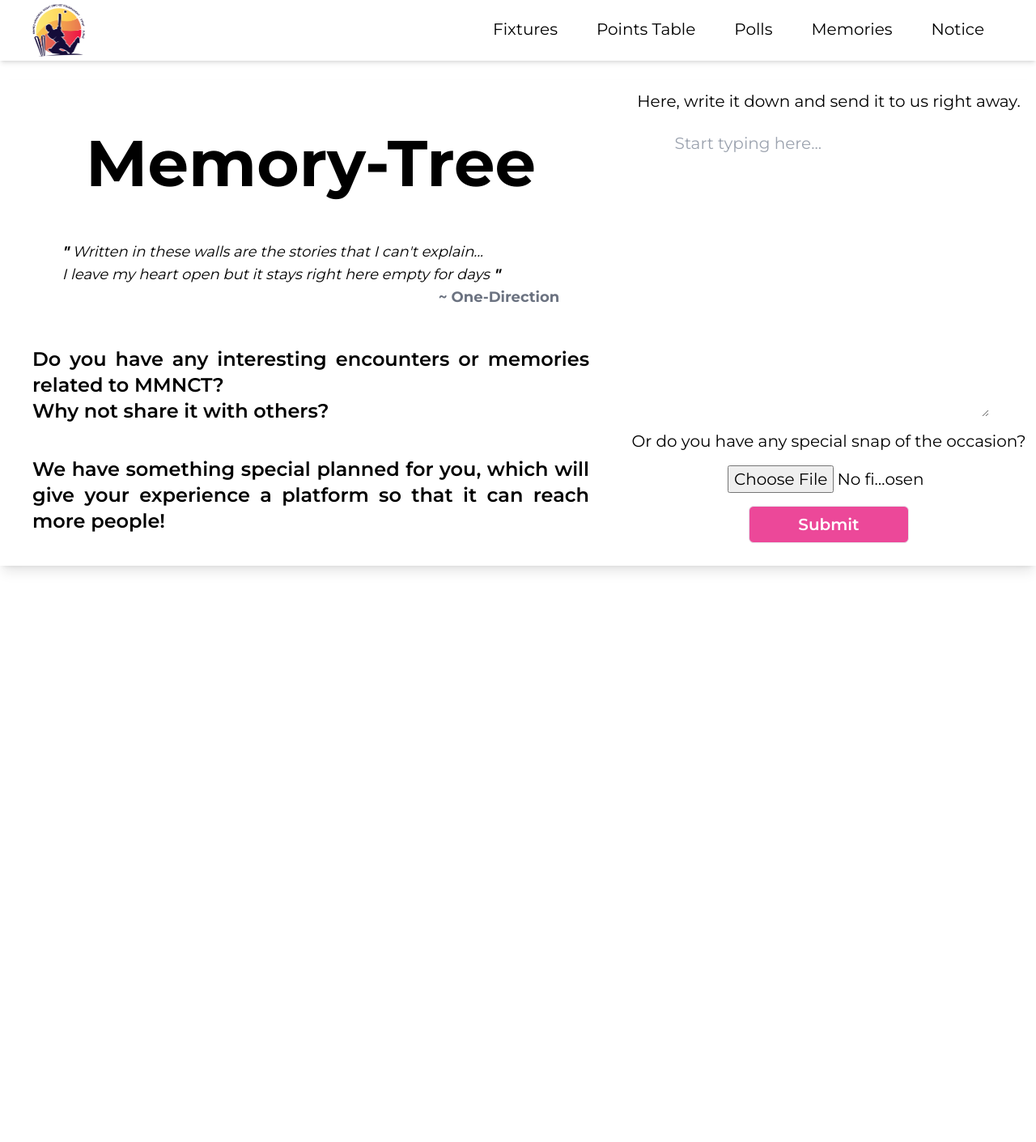
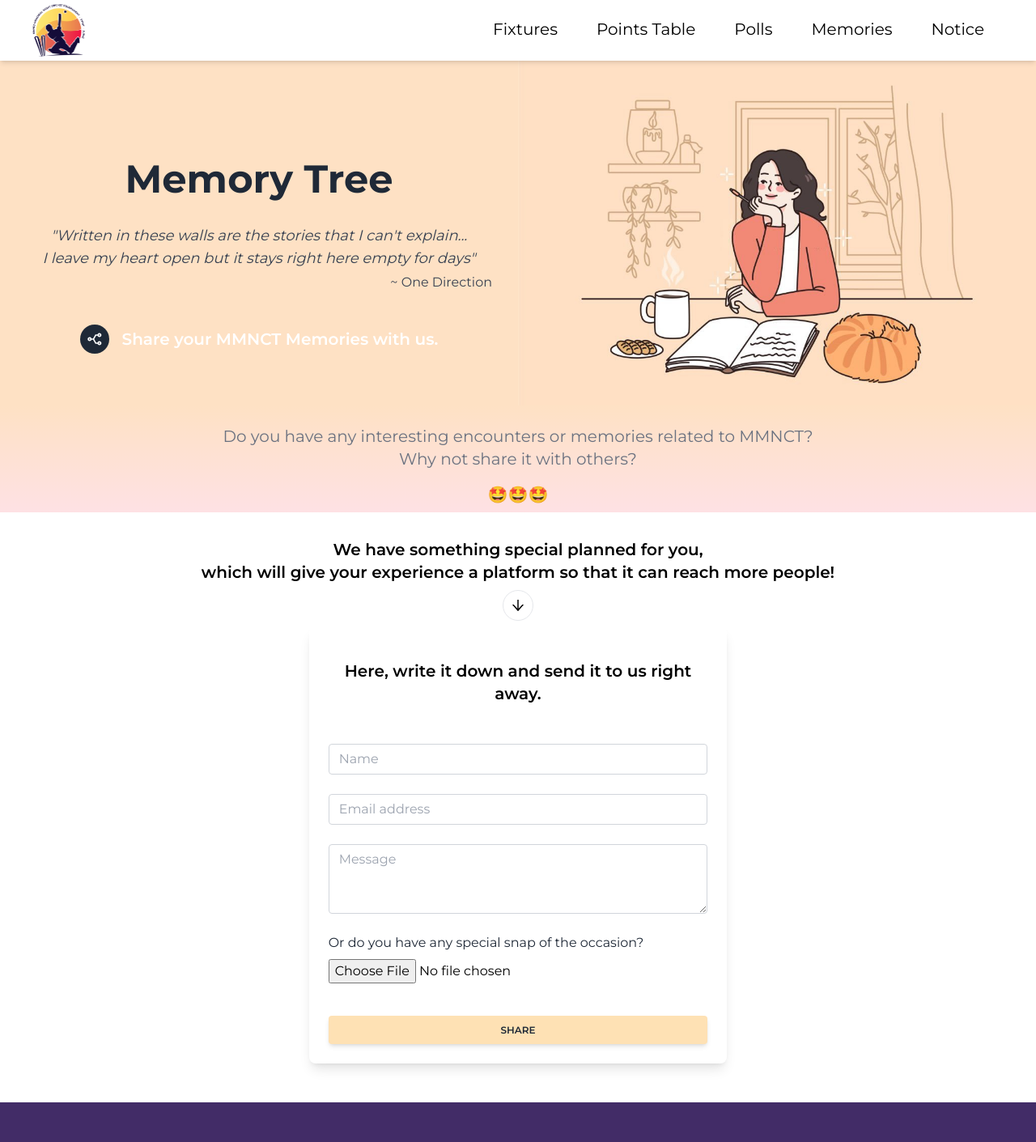
Before and after one commit to ujjwalkirti/mmnct, a Next.js app: page /memory-tree in a window 1280 px wide. Shown: the top 1411 px of the page at 81% size. Before the commit the page ends 800 px from the top, so only its background shows below. Built offline with nearby package versions, Linux system fonts and the light colour scheme.

Commit message:
Updated UI of Memory tree page

```diff
--- a/pages/memory-tree.js
+++ b/pages/memory-tree.js
@@ -1,74 +1,215 @@
 import Head from "next/head";
-import React, { useState } from "react";
+import { useState } from "react";
+import Image from "next/image";
+import React from "react";
+import Footer from "../components/Footer";
 import Navbar from "../components/Navbar";
-import { collection, addDoc } from "firebase/firestore";
+import { RiStackshareLine } from "react-icons/ri";
+import { AiOutlineArrowDown } from "react-icons/ai";
 
-function MemoryTree() {
-  const [showForm, setShowForm] = useState(false);
-  const [story, setStory] = useState("");
+const memoryTree = () => {
+  const [loading, setLoading] = useState(false);
   const handleSubmit = (e) => {
     e.preventDefault();
+    setLoading(true);
+    console.log("Submitted");
+    setLoading(false);
   };
   return (
     <div>
       <Head>
         <title>Memory Tree</title>
+        <link rel="icon" href="/favicon.ico" />
       </Head>
       <Navbar />
-      <div className="text-justify mt-2 lg:mt-6 mb-7 lg:flex lg:items-center lg:shadow-lg">
-        <div className="relative h-[500px] flex flex-col justify-evenly items-center lg:h-[600px] text-xl lg:w-3/5 z-10 ">
-          <p className="text-5xl xl:text-[80px] font-bold text-center mb-4 pt-6">
-            Memory-Tree
+      <div className="min-h-screen pb-8">
+        <div className="grid grid-cols-1 lg:grid-cols-2 bg-[#FEE1C4]">
+          <div className="flex flex-col justify-end px-4 md:px-8">
+            <p className="text-4xl lg:text-5xl font-bold text-gray-800 text-center pt-10 md:pt-16">
+              Memory Tree
+            </p>
+            <p className="md:text-lg text-gray-700 italic text-center pt-8">
+              "Written in these walls are the stories that I can't explain...
+              <br /> I leave my heart open but it stays right here empty for
+              days"
+            </p>
+            <p className="text-right text-gray-700 pt-1">~ One Direction</p>
+            <div className="flex justify-center items-center gap-x-4 text-lg lg:text-xl text-white pt-6 md:pt-10 lg:mb-16 font-semibold">
+              <p className="bg-gray-800 rounded-full p-2 hover:text-gray-800 hover:bg-white">
+                <RiStackshareLine />
+              </p>
+              <p>Share your MMNCT Memories with us.</p>
+            </div>
+          </div>
+          <Image
+            src="/your_memory_hero.jpg"
+            alt="Your Memories"
+            width={1920}
+            height={1080}
+          />
+        </div>
+        <div className="flex flex-col justify-center md:items-center pt-6 pb-2 bg-gradient-to-b from-[#FEE1C4] via-[#FEE1D4] to-[#FEE1E4] text-lg md:text-xl text-gray-500 px-6">
+          <p>
+            Do you have any interesting encounters or memories related to MMNCT?
           </p>
-          <div className="text-lg  w-4/5 mx-auto mb-2">
-            <p className="italic">
-              <span className="font-bold">"</span> Written in these walls are
-              the stories that I can't explain... <br />I leave my heart open
-              but it stays right here empty for days{"  "}
-              <span className="font-bold">"</span>
+          <p>Why not share it with others?</p>
+          <p className="mt-4 text-center">🤩🤩🤩</p>
+        </div>
+        <div className="flex flex-col justify-center items-center pt-4 px-5">
+          <div className="md:w-2/3 text-center">
+            <p className="mt-4 font-semibold text-lg md:text-xl">
+              We have something special planned for you,
             </p>
-            <p className="text-right font-bold text-gray-500">
-              ~ One-Direction
+            <p className="font-semibold text-lg md:text-xl">
+              which will give your experience a platform so that it can reach
+              more people!
             </p>
           </div>
-          <div className="lg:text-2xl lg:font-semibold lg:w-11/12 lg:mx-auto">
-            <p className=" px-2">
-              Do you have any interesting encounters or memories related to
-              MMNCT?
-            </p>
-            <p className=" px-2">Why not share it with others?</p>
-
-            <p className="lg:mt-10 mt-5 px-2">
-              We have something special planned for you, which will give your
-              experience a platform so that it can reach more people!
-            </p>
+          <p className="my-2 p-2 border hover:bg-gray-800 hover:text-white rounded-full text-xl">
+            <AiOutlineArrowDown />
+          </p>
+          <div className="block p-6 rounded-lg shadow-lg bg-white w-full md:w-2/3 lg:w-5/12 overflow-x-auto">
+            <form
+              onSubmit={(e) => {
+                handleSubmit(e);
+              }}
+            >
+              <div className="form-group mb-6">
+                <p className="text-center text-lg md:text-xl font-semibold mt-4 mb-12">
+                  Here, write it down and send it to us right away.
+                </p>
+                <input
+                  type="text"
+                  className="form-control block
+        w-full
+        px-3
+        py-1.5
+        text-base
+        font-normal
+        text-gray-700
+        bg-white bg-clip-padding
+        border border-solid border-gray-300
+        rounded
+        transition
+        ease-in-out
+        m-0
+        focus:text-gray-700 focus:bg-white focus:border-blue-600 focus:outline-none"
+                  placeholder="Name"
+                  required
+                />
+              </div>
+              <div className="form-group mb-6">
+                <input
+                  type="email"
+                  className="form-control block
+        w-full
+        px-3
+        py-1.5
+        text-base
+        font-normal
+        text-gray-700
+        bg-white bg-clip-padding
+        border border-solid border-gray-300
+        rounded
+        transition
+        ease-in-out
+        m-0
+        focus:text-gray-700 focus:bg-white focus:border-blue-600 focus:outline-none"
+                  placeholder="Email address"
+                  required
+                />
+              </div>
+              <div className="form-group mb-6">
+                <textarea
+                  className="
+        form-control
+        block
+        w-full
+        px-3
+        py-1.5
+        text-base
+        font-normal
+        text-gray-700
+        bg-white bg-clip-padding
+        border border-solid border-gray-300
+        rounded
+        transition
+        ease-in-out
+        m-0
+        focus:text-gray-700 focus:bg-white focus:border-blue-600 focus:outline-none
+      "
+                  rows="3"
+                  placeholder="Message"
+                ></textarea>
+              </div>
+              <p className="block mb-2 text-gray-800">
+                Or do you have any special snap of the occasion?
+              </p>
+              <div className="form-group mb-6">
+                <input type="file" accept="image/*" />
+              </div>
+              {!loading ? (
+                <button
+                  type="submit"
+                  className="
+      w-full
+      px-6
+      py-2.5
+      bg-[#FEE1B4]
+      text-gray-800
+      font-semibold
+      text-xs
+      leading-tight
+      uppercase
+      rounded
+      shadow-md mt-4"
+                >
+                  Share
+                </button>
+              ) : (
+                <div
+                  className="
+      w-full
+      px-6
+      py-2.5
+      bg-[#FEE1B4]
+      text-gray-800
+      font-semibold
+      text-xs
+      leading-tight
+      uppercase
+      rounded
+      shadow-md mt-4 flex justify-center items-center gap-x-2"
+                >
+                  Uploading
+                  <div role="status">
+                    <svg
+                      aria-hidden="true"
+                      className="inline w-5 h-5 items-center text-gray-200 animate-spin fill-blue-500 mt-0"
+                      viewBox="0 0 100 101"
+                      fill="none"
+                      xmlns="http://www.w3.org/2000/svg"
+                    >
+                      <path
+                        d="M100 50.5908C100 78.2051 77.6142 100.591 50 100.591C22.3858 100.591 0 78.2051 0 50.5908C0 22.9766 22.3858 0.59082 50 0.59082C77.6142 0.59082 100 22.9766 100 50.5908ZM9.08144 50.5908C9.08144 73.1895 27.4013 91.5094 50 91.5094C72.5987 91.5094 90.9186 73.1895 90.9186 50.5908C90.9186 27.9921 72.5987 9.67226 50 9.67226C27.4013 9.67226 9.08144 27.9921 9.08144 50.5908Z"
+                        fill="currentColor"
+                      />
+                      <path
+                        d="M93.9676 39.0409C96.393 38.4038 97.8624 35.9116 97.0079 33.5539C95.2932 28.8227 92.871 24.3692 89.8167 20.348C85.8452 15.1192 80.8826 10.7238 75.2124 7.41289C69.5422 4.10194 63.2754 1.94025 56.7698 1.05124C51.7666 0.367541 46.6976 0.446843 41.7345 1.27873C39.2613 1.69328 37.813 4.19778 38.4501 6.62326C39.0873 9.04874 41.5694 10.4717 44.0505 10.1071C47.8511 9.54855 51.7191 9.52689 55.5402 10.0491C60.8642 10.7766 65.9928 12.5457 70.6331 15.2552C75.2735 17.9648 79.3347 21.5619 82.5849 25.841C84.9175 28.9121 86.7997 32.2913 88.1811 35.8758C89.083 38.2158 91.5421 39.6781 93.9676 39.0409Z"
+                        fill="currentFill"
+                      />
+                    </svg>
+                    <span className="sr-only">Uploading...</span>
+                  </div>
+                </div>
+              )}
+            </form>
           </div>
-          {/* <div className="h-[400px] w-full lg:h-[600px] lg:w-full absolute bottom-0 bg-gradient-to-b to-black from-transparent -z-10"></div> */}
         </div>
-
-        <form
-          onSubmit={handleSubmit}
-          className="w-full lg:w-2/5  text-xl flex flex-col items-center gap-4 mb-4 px-2"
-        >
-          <p className="">Here, write it down and send it to us right away. </p>
-          <textarea
-            placeholder="Start typing here..."
-            className="px-2 py-2 focus:bg-white focus:border-purple-500 xl:h-[360px] rounded-md border-black w-full lg:w-4/5 mx-auto h-44"
-            value={story}
-            onChange={(e) => {
-              setStory(e.target.value);
-            }}
-          ></textarea>
-          <p className="">Or do you have any special snap of the occasion?</p>
-          <input type={`file`} className="mx-auto w-[250px]" />
-          <input
-            type={`submit`}
-            className="w-2/5 border bg-pink-500 text-white py-2 rounded-md hover:shadow-lg font-semibold cursor-pointer"
-          />
-        </form>
       </div>
+      <Footer />
     </div>
   );
-}
+};
 
-export default MemoryTree;
+export default memoryTree;
```
Also changed, not shown: public/your_memory_hero.jpg (added).
